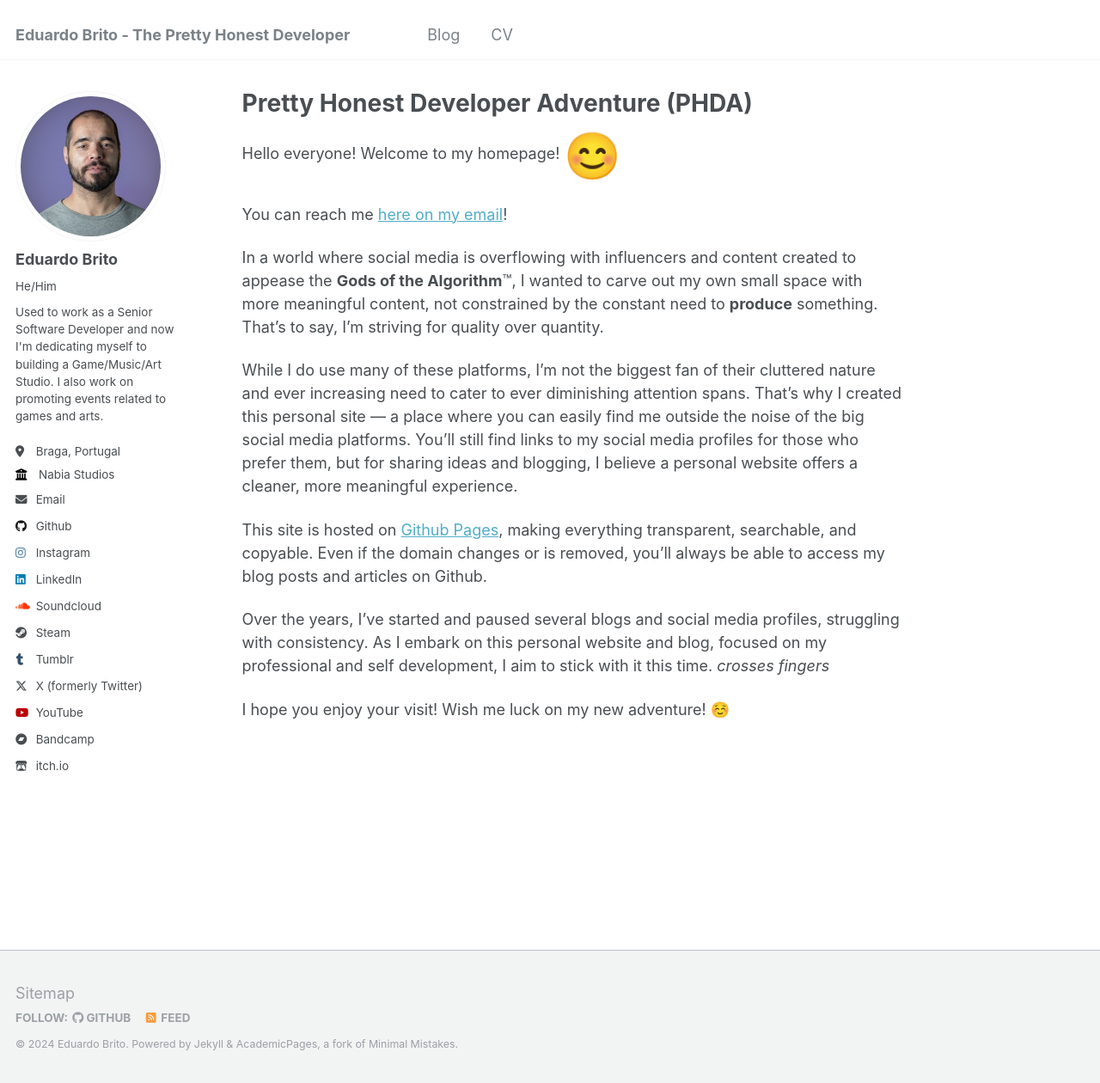
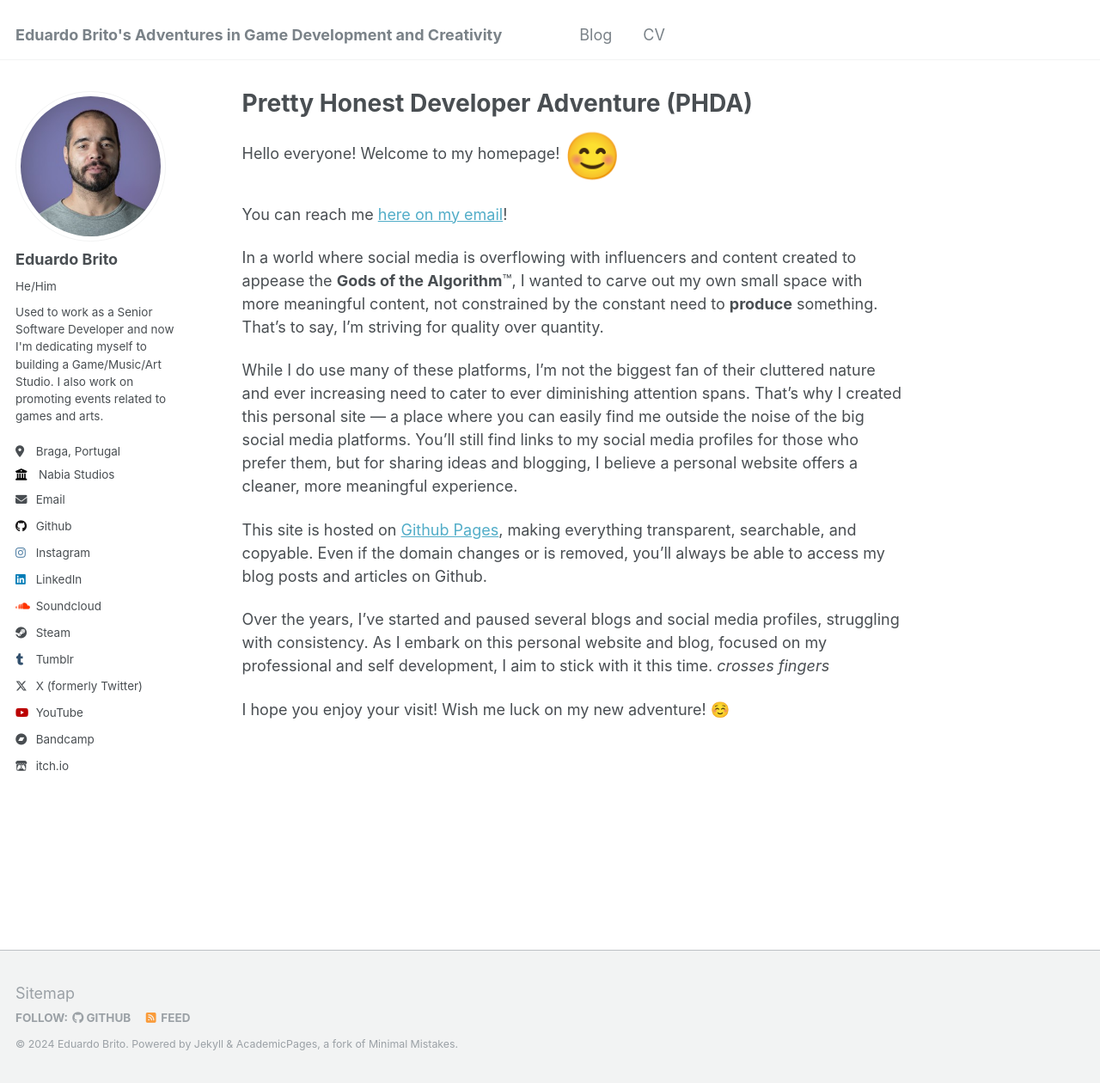
Before and after one commit to edbrito-swdev/edbrito-swdev.github.io, a Jekyll site: the page built from _pages/about.md, in a window 1280 px wide and 1260 px high. Shown: the whole window at 86% size. Built offline with Jekyll 4.4.1, drawn with Linux system fonts in a browser that asks for light colours; emoji names are drawn with the system emoji font.

Commit message:
Update _config.yml

```diff
--- a/_config.yml
+++ b/_config.yml
@@ -8,7 +8,7 @@
 
 # Basic Site Settings
 locale                   : "en-US"
-title                    : "Eduardo Brito - The Pretty Honest Developer"
+title                    : "Eduardo Brito's Adventures in Game Development and Creativity"
 title_separator          : "-"
 name                     : &name "Eduardo Brito"
 description              : &description "CEO of Nabia Studios"
```
